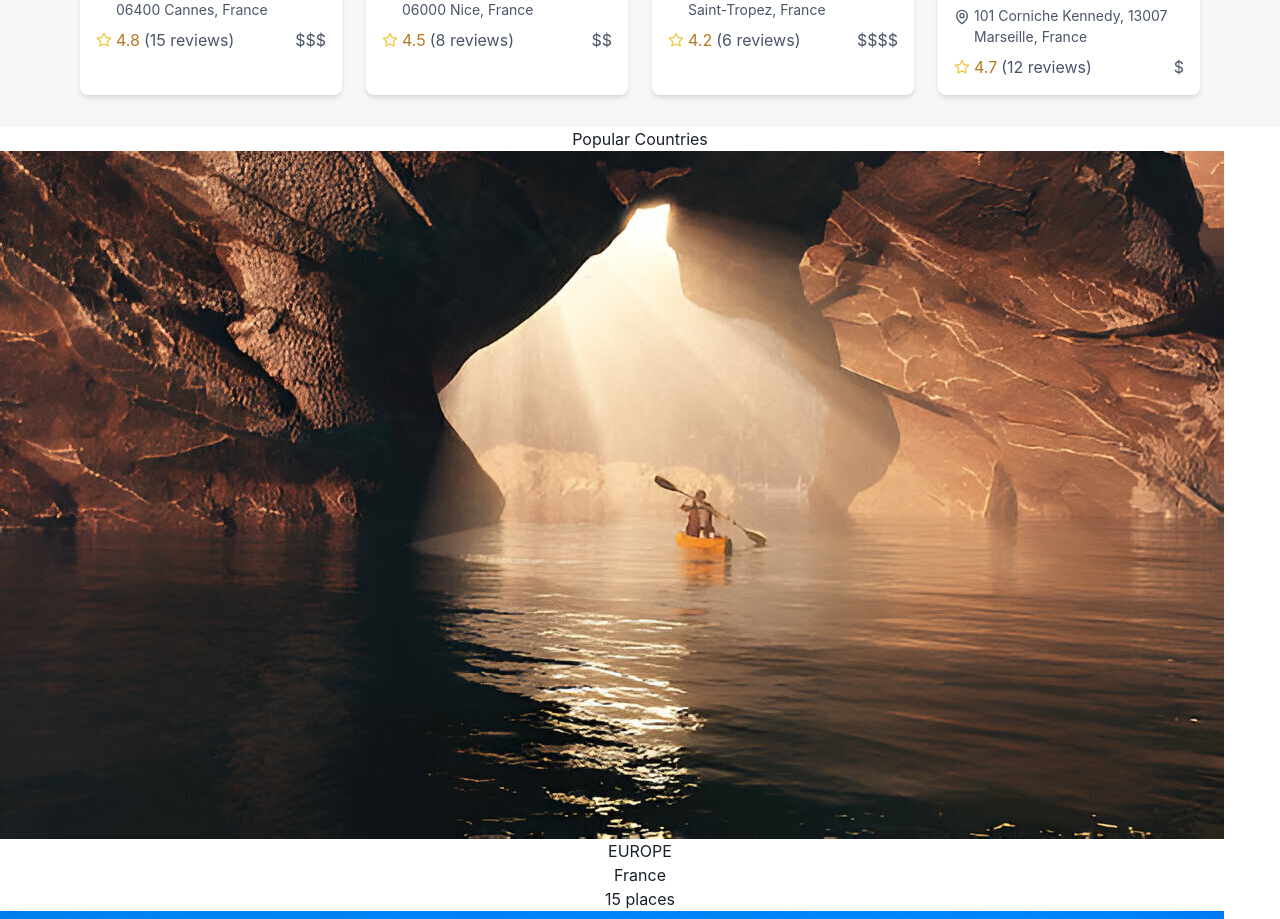
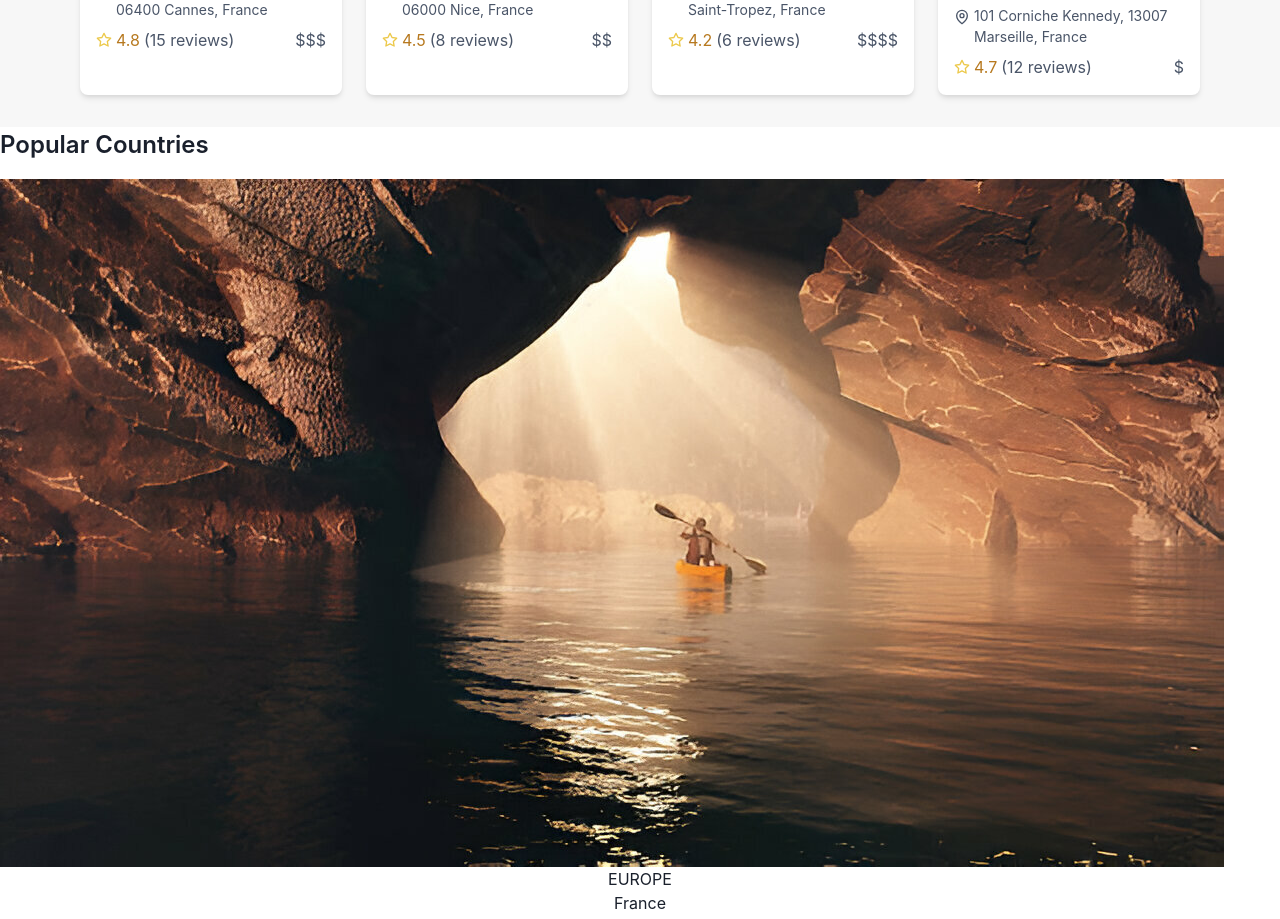
Before and after one commit to rapthar/sandypaths, a React (Create React App) app: page / in a window 1280 px wide. Shown: the part 2300-3219 px from the top of the page. Built offline with nearby package versions, Linux system fonts and the light colour scheme.

Commit message:
Update Homefive.jsx

```diff
--- a/src/Components/Home/Homefive.jsx
+++ b/src/Components/Home/Homefive.jsx
@@ -1,4 +1,5 @@
 import React, { useState } from 'react';
+import { Box, Text } from "@chakra-ui/react";
 
 const countries = [
     { name: 'France', places: 15, image: '/img/private.jpg' },
@@ -26,10 +27,12 @@ const PopularCountries = () => {
 
   return (
     <div className="max-w-6xl mx-auto px-4 py-8 bg-black">
-      <h2 className="text-3xl font-bold text-center text-white mb-4">Popular Countries</h2>
-      <div className="h-0.5 w-12 bg-blue-500 mx-auto mb-8"></div>
+      <Box textAlign="left" mb="4">
+        <Text fontWeight="600" fontSize='2xl'>Popular Countries</Text>
+      </Box>
+      <div className="h-0.5 w-12 bg-blue-500 mb-8"></div>
 
-      <div className="grid grid-cols-1 sm:grid-cols-2 lg:grid-cols-4 gap-4">
+      <div className="grid grid-cols-1 sm:grid-cols-2 gap-4">
         {countries.map((country, index) => (
           <CountryCard key={index} country={country} />
         ))}
```
